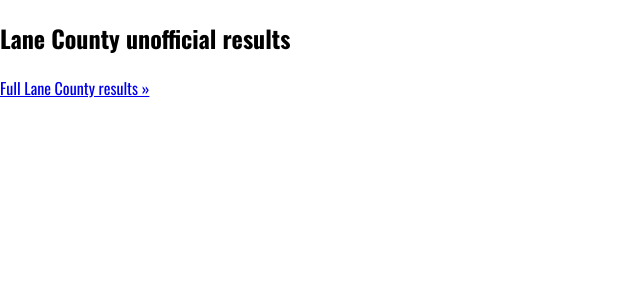
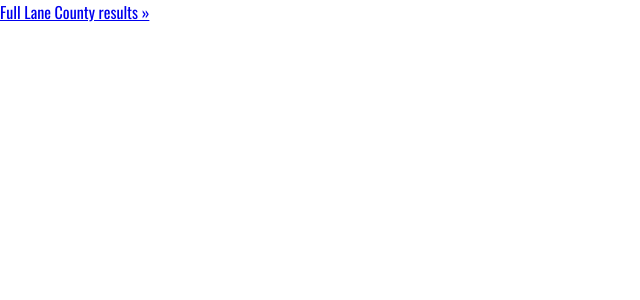
Before and after one commit to registerguard/ballot, a Django app: template templates/ballot/web_list_gh.html in a window 1280 px wide. Shown: the top 300 px of the page, without its empty margins (0-640 px from the left). Run offline with Django 3.2, Linux system fonts and the light colour scheme; the template is opened without the code that fills it: most values are stand-ins (such as "Sample title", 1, 10 or a date in 2020).

Commit message:
Lose the h2 iframe head.

```diff
--- a/templates/ballot/web_list_gh.html
+++ b/templates/ballot/web_list_gh.html
@@ -23,7 +23,6 @@
 	</head>
 
 	<body>
-	<h2 class="headline">Lane County unofficial results</h2>
 {% if object_list %}
 	{% for contest in object_list %}
 		{% if contest.web_front %}
```
